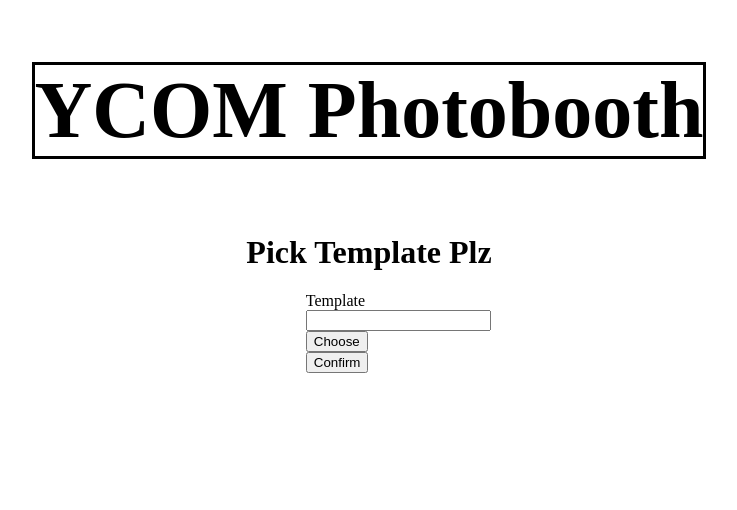
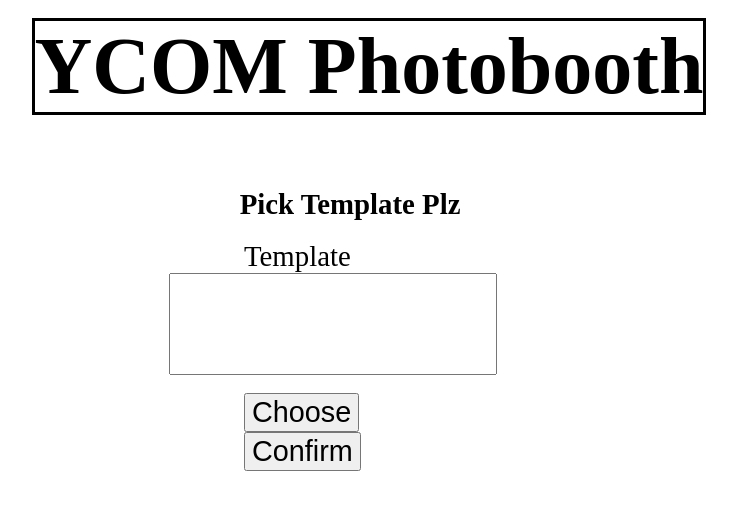
Before and after one commit to jmajam/Photobooth-Personal-Project, a website with bundled scripts: page index.html in a window 1280 px wide. Shown: the whole page, without its empty margins (271-1008 px from the left). Built offline with nearby package versions, Linux system fonts and the light colour scheme.

Commit message:
updated styling

```diff
--- a/index.html
+++ b/index.html
@@ -10,15 +10,20 @@
         <script type="module" src="./src/choose.js" ></script>
     </head>
     <body>
-        <div class="flexbox-container">
+        <div class="flexbox-container" id="formDiv">
             <h1 id="title">YCOM Photobooth</h1>
-            <h1 id="top text">Pick Template Plz</h1>
-            <form class="flexbox-item flexbox-item-1 " id="templateForm">
-                <label for="template">Template</label><br>
-                <input type="text" id="template" name="template"><br>
-                <input value="Choose" type="button" id="chooseButton">
-                <input type="button" value="Confirm" id="confirm">
-              </form>
+            <h1 id="topText">Pick Template Plz</h1>
+            <div id=#formDiv">
+                <form class="flexbox-item flexbox-item-1" id="templateForm">
+                    <label for="template" id="boxLabel">Template</label><br>
+                    <div id="textDiv">
+                        <input type="text" id="template" name="template"><br>
+                    </div>
+                    <input value="Choose" type="button" id="chooseButton" class="formButton">
+                    <input type="button" value="Confirm" id="confirm" class="formButton">
+                </form>
+            </div>
+
 
               <img id="templatePreview" class="flexbox-item flexbox-item-2">
         </div>
--- a/style.css
+++ b/style.css
@@ -5,10 +5,47 @@
     justify-content: center;
 }
 
+
+#topText, #boxLabel,.formButton{
+    font-size: 1.8em;
+}
+
+#template{
+    height: 3em;
+    width: 10em;
+    font-size: 2em;
+    display: flex;
+    align-items: flex-start;
+    justify-content: center;
+    margin-right: -50%;
+}
+
+.flexbox-container > div {
+    margin:0 auto;
+    width:250px;
+}
+
+#textDiv {
+    margin-left: -300%;
+    width:250px;
+}
+
+#topText {
+    margin-left: -3%;
+
+}
+
+
+.flexbox-item-1{
+    align-items: center;
+    justify-content: center;
+}
 #title{
+    margin-top: 10px;
     font-size: 5em;
     border-style: solid;
     border-width: medium;
+
 }
 
 #templateForm {
@@ -20,8 +57,16 @@
     max-width: 40%;
 }
 
+#click-photo {
+    width: 10em;
+    height: 4em;
+    font-size: 1em;
+    z-index: 4;
+}
+
 
 #section-1{
+    margin-top: -4em;
     display: inline-flex;
     position: relative;
     align-items: center;
```
Also changed, not shown: pages/booth.html (+1 -7 lines).
